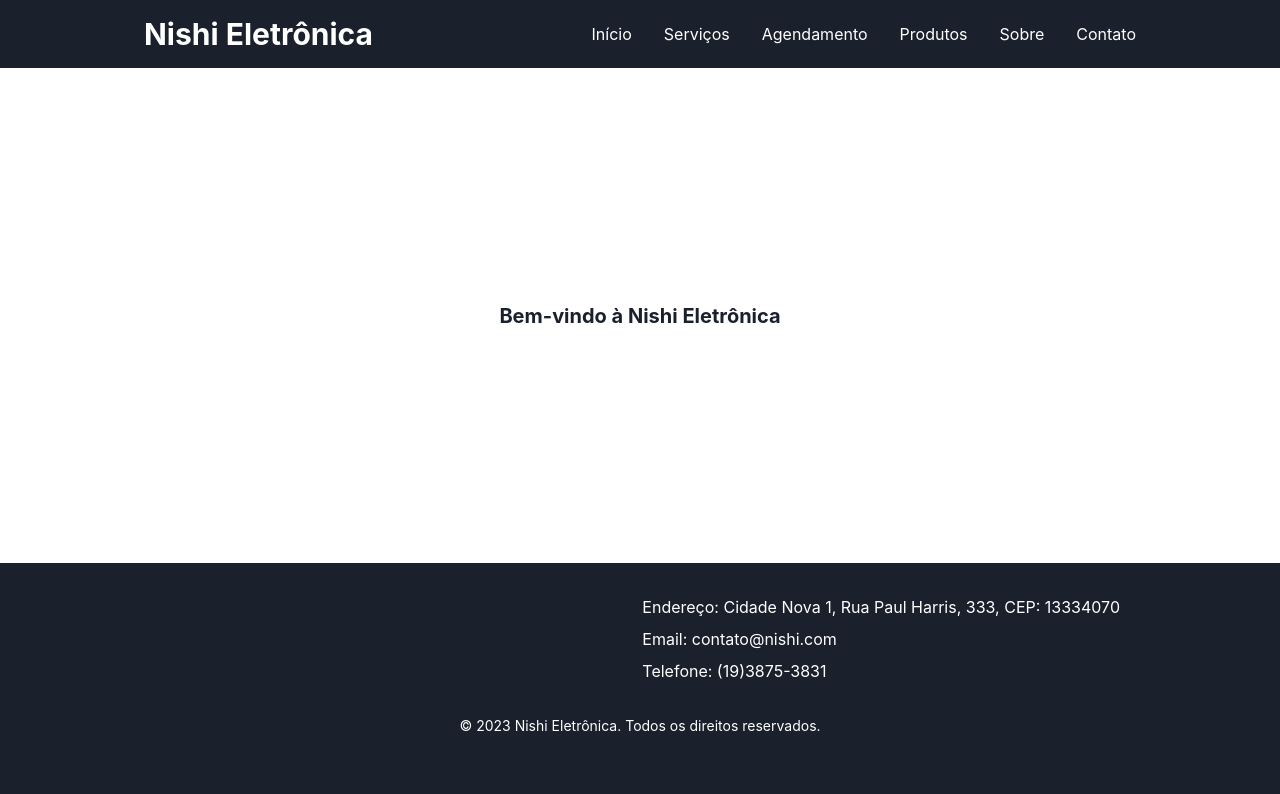
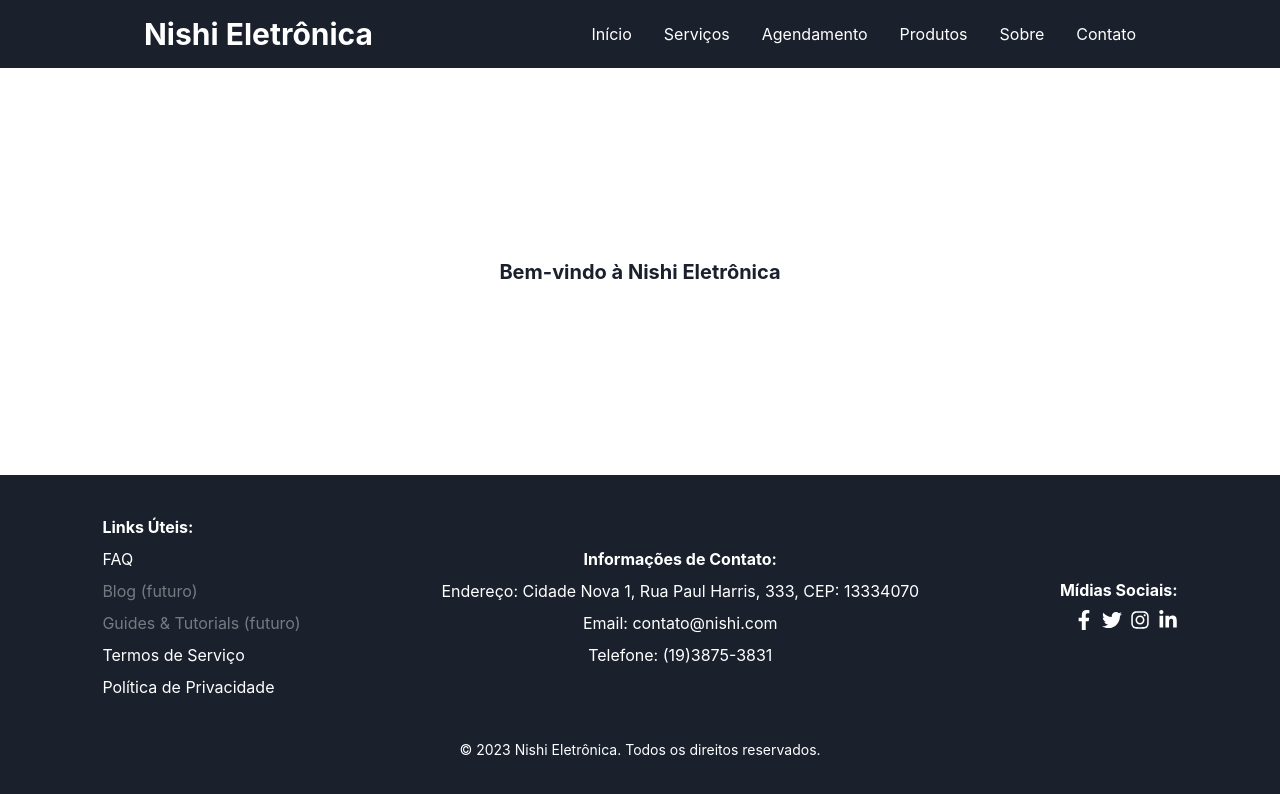
Before and after one commit to Smart624/FrontEnd-PI-4SE, a React (Vite) app: page / in a window 1280 px wide. Shown: the top 794 px of the page. Built offline with nearby package versions, Linux system fonts and the light colour scheme.

Commit message:
Improved the footer

```diff
--- a/src/components/Footer/index.tsx
+++ b/src/components/Footer/index.tsx
@@ -1,26 +1,49 @@
 import React from 'react';
-import { Box, HStack, VStack, Text } from '@chakra-ui/react';
+import { Box, HStack, VStack, Text, Link, Icon } from '@chakra-ui/react';
+import { FaFacebookF, FaTwitter, FaInstagram, FaLinkedinIn } from 'react-icons/fa';
 
 const Footer: React.FC = () => (
-    <Box as="footer" bg="gray.800" color="white" py={8}>
-        <HStack spacing={8} justify="space-between" maxW="container.lg" mx="auto" px={8}>
-            <VStack align="stretch">
-                {/* Links Column 1 */}
+    <Box as="footer" bg="gray.800" color="white" py={10}>
+        <HStack spacing={0} justify="space-around" maxW="container.xl" mx="auto" px={8} wrap="wrap">
+            {/* Useful Links */}
+            <VStack align="flex-start" spacing={2}>
+                <Text fontWeight="bold">Links Úteis:</Text>
+                <Link href="/faq">FAQ</Link>
+                <Link href="/blog" style={{ pointerEvents: 'none', opacity: 0.4 }}>Blog (futuro)</Link>
+                <Link href="/guides" style={{ pointerEvents: 'none', opacity: 0.4 }}>Guides & Tutorials (futuro)</Link>
+                <Link href="/termos-de-servico">Termos de Serviço</Link>
+                <Link href="/politica-de-privacidade">Política de Privacidade</Link>
             </VStack>
 
-            <VStack align="stretch">
-                {/* Links Column 2 */}
-            </VStack>
-
-            <VStack align="stretch" color="white">
+            {/* Contact Information */}
+            <VStack align="center" spacing={2}>
+                <Text fontWeight="bold">Informações de Contato:</Text>
                 <Text>Endereço: Cidade Nova 1, Rua Paul Harris, 333, CEP: 13334070</Text>
                 <Text>Email: contato@nishi.com</Text>
                 <Text>Telefone: (19)3875-3831</Text>
-                {/* Add social media icons and other links here */}
+            </VStack>
+
+            {/* Social Media Icons */}
+            <VStack align="flex-end" spacing={2}>
+                <Text fontWeight="bold">Mídias Sociais:</Text>
+                <HStack spacing={2}>
+                    <Link href="https://facebook.com" isExternal>
+                        <Icon as={FaFacebookF} w={5} h={5} />
+                    </Link>
+                    <Link href="https://twitter.com" isExternal>
+                        <Icon as={FaTwitter} w={5} h={5} />
+                    </Link>
+                    <Link href="https://instagram.com" isExternal>
+                        <Icon as={FaInstagram} w={5} h={5} />
+                    </Link>
+                    <Link href="https://linkedin.com" isExternal>
+                        <Icon as={FaLinkedinIn} w={5} h={5} />
+                    </Link>
+                </HStack>
             </VStack>
         </HStack>
 
-        <Text textAlign="center" fontSize="sm" py={8}>
+        <Text textAlign="center" fontSize="sm" mt={10}>
             © 2023 Nishi Eletrônica. Todos os direitos reservados.
         </Text>
     </Box>
```
